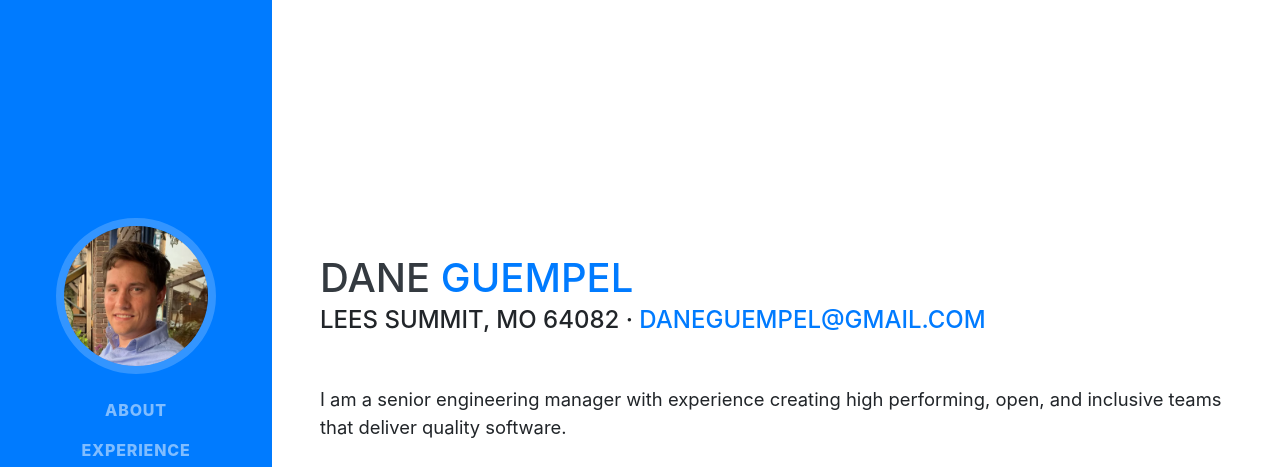
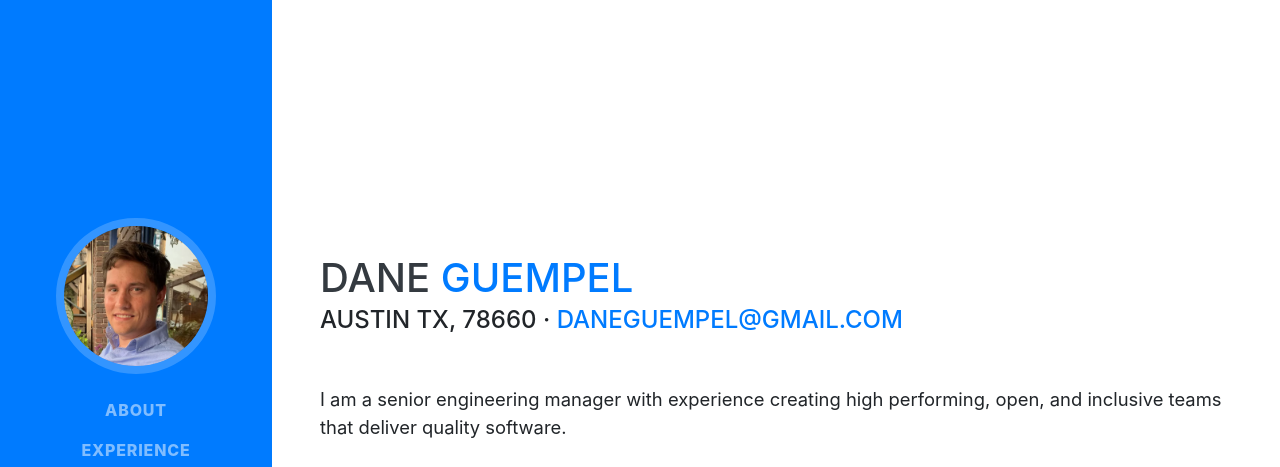
Before and after one commit to humandane/daneguempel.github.io, a website with bundled scripts: page index.html in a window 1280 px wide. Shown: the top 467 px of the page. Built offline with nearby package versions, Linux system fonts and the light colour scheme; a web font is replaced by a local one.

Commit message:
Update Address

```diff
--- a/index.html
+++ b/index.html
@@ -58,7 +58,7 @@
         <h1 class="mb-0">Dane
           <span class="text-primary">Guempel</span>
         </h1>
-        <div class="subheading mb-5">Lees Summit, MO 64082 ·
+        <div class="subheading mb-5">Austin TX, 78660 ·
           <a href="mailto:daneguempel@gmail.com">daneguempel@gmail.com</a>
         </div>
         <p class="lead mb-5">I am a senior engineering manager with experience creating high performing, open, and inclusive teams that deliver quality software.</p>
```
